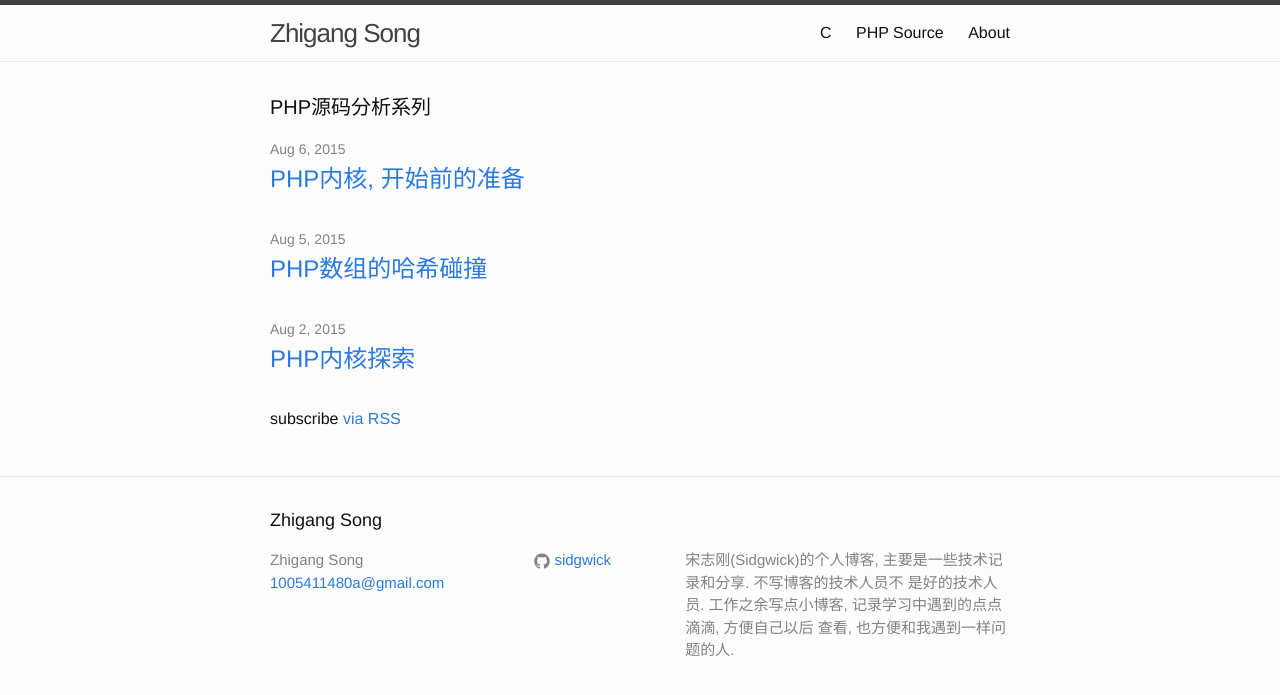
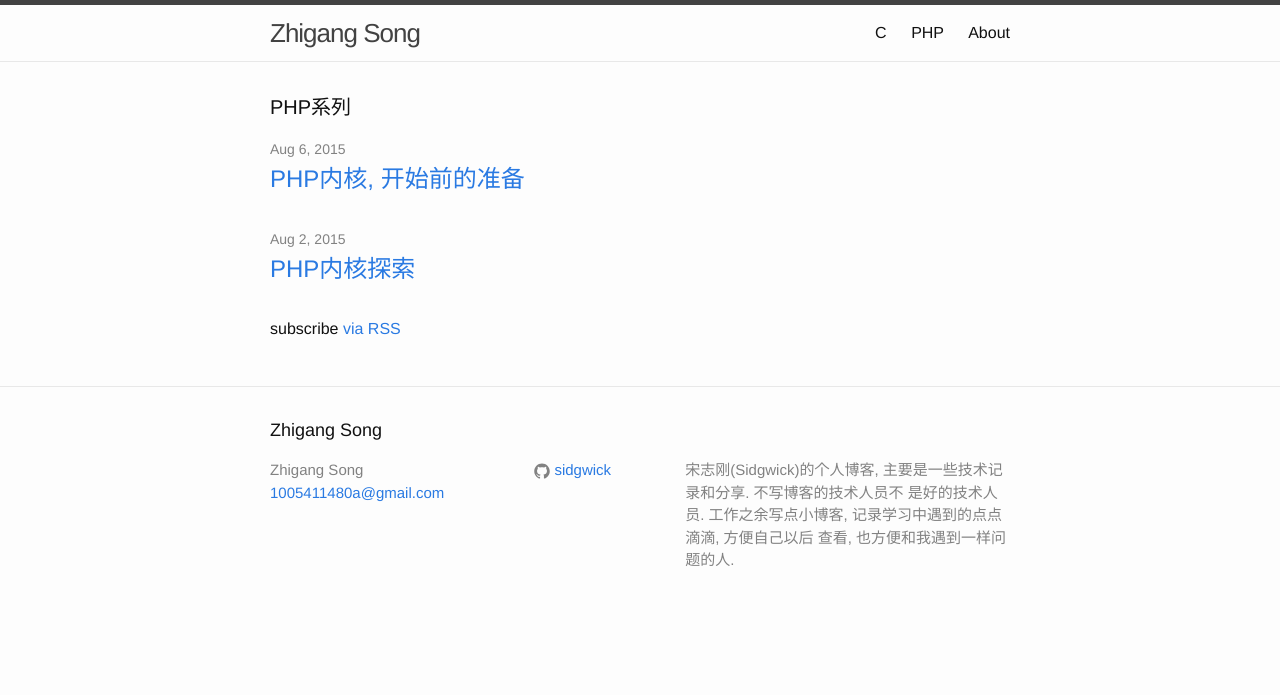
Before and after one commit to sidgwick/sidgwick.github.io, a Jekyll site: the page built from php.md, in a window 1280 px wide. Shown: the top 695 px of the page. Built offline with Jekyll 4.4.1, drawn with Linux system fonts in a browser that asks for light colours; nearby versions of some CDN libraries; Markdown is read by kramdown in place of the engine named in the settings.

Commit message:
调整PHP分类的结构

```diff
--- a/_posts/php-src/2015-08-05-Supercolliding-a-PHP-array.markdown
+++ b/_posts/php/php-src/2015-08-05-Supercolliding-a-PHP-array.markdown
@@ -3,7 +3,7 @@
 title: PHP数组的哈希碰撞
 excerpt: 插入特别挑选的65536个值到数组里, 居然要花费30秒的时间, 而在普通情况下, 这一操作只
          需0.01秒.
-category: php-src
+category: php php-src
 ---
 
 本文**翻译**自Nikic的文章: [Supercolliding a PHP array], 我只是业余爱好者, 有句话叫把一本
--- a/_posts/php-src/php-explore/2015-08-02-init.markdown
+++ b/_posts/php/php-src/php-explore/2015-08-02-init.markdown
@@ -2,7 +2,7 @@
 layout: post
 title:  "PHP内核探索"
 date:   2015-08-02 21:28:04
-categories: php-src core-explore
+categories: php php-src core-explore
 ---
 
 ## 问, 为什么要读PHP源码?
--- a/php-src.md
+++ b/php.md
@@ -1,13 +1,13 @@
 ---
 layout: default
-title: PHP Source
-permalink: /php-src/
+title: PHP
+permalink: /php/
 sort: 1
 ---
 
 <div class="home">
 
-  <h1 class="page-heading">PHP源码分析系列</h1>
+  <h1 class="page-heading">PHP系列</h1>
 
   <ul class="post-list">
     {% for post in site.categories.php-src %}
```
Also changed, not shown: _posts/php/php-src/tipi/2015-08-06-prepare.md (renamed from _posts/php-src/tipi/2015-08-06-prepare.md, +1 -1 lines).
